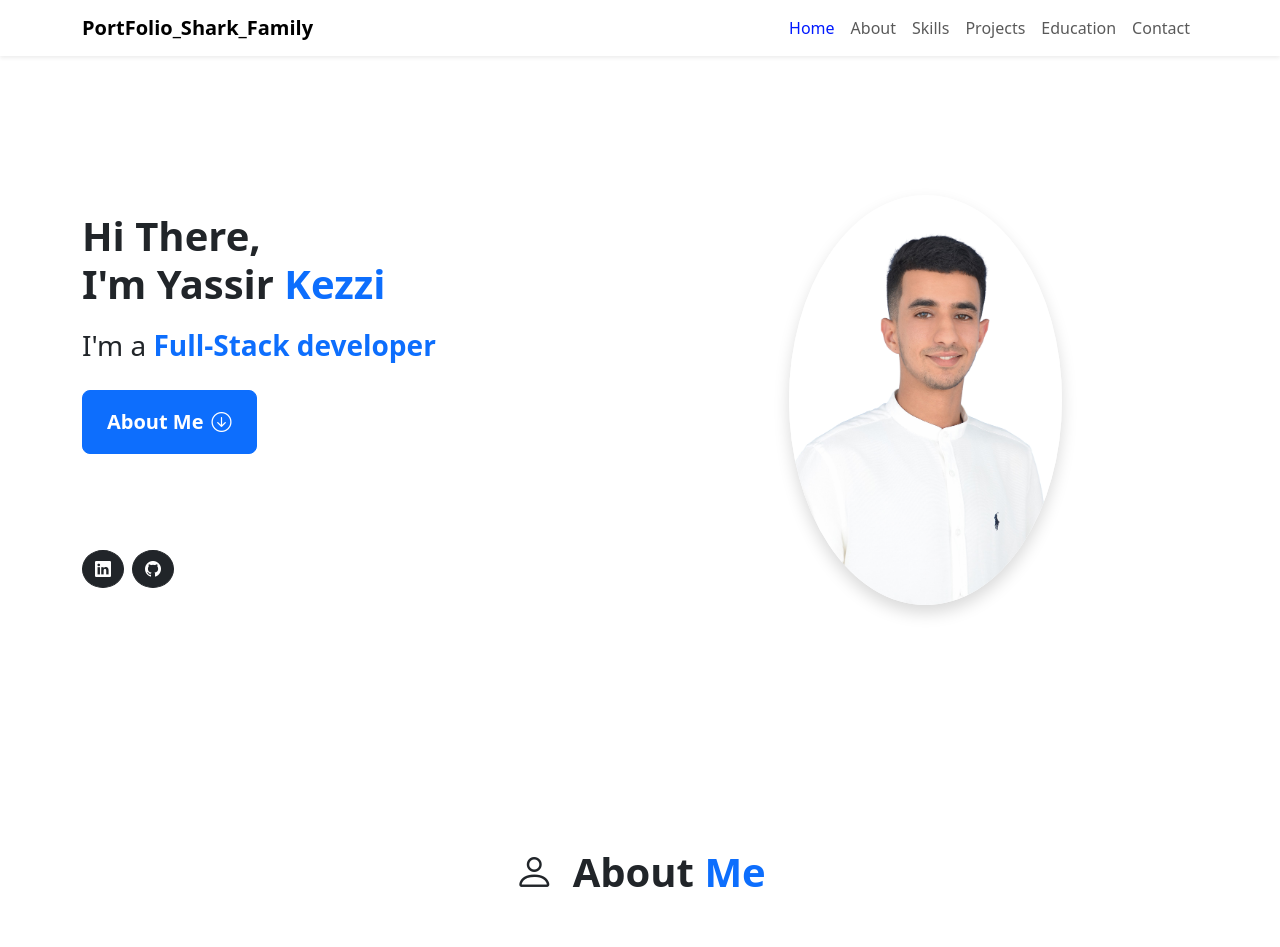
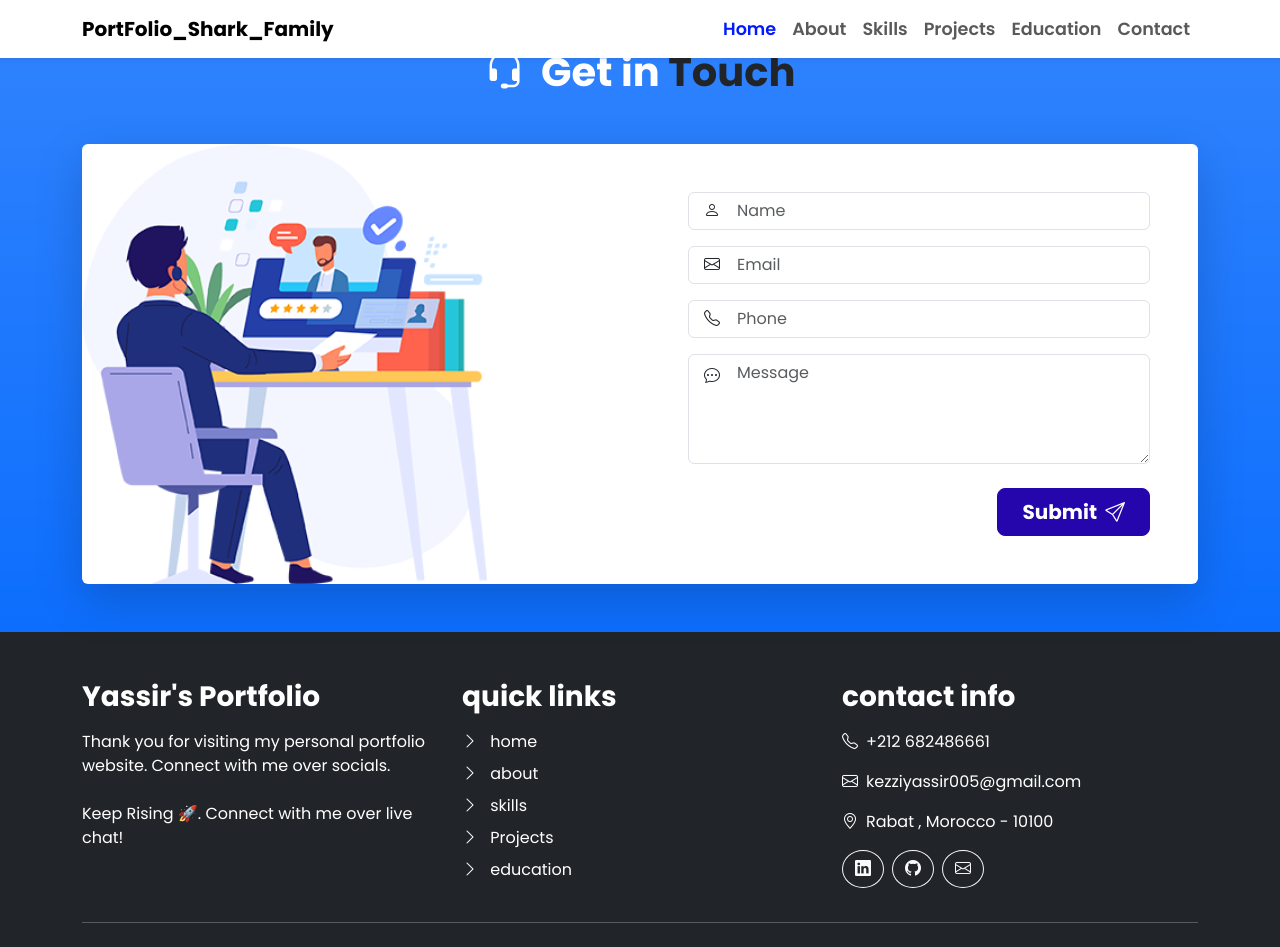
Before and after one commit to Yassir-kezzi/Portfolio_Yassir-kezzi, a React (Vite) app: page /contact in a window 1280 px wide. Shown: the top 947 px of the page. Built offline with nearby package versions, Linux system fonts and the light colour scheme.

Commit message:
add react router command

```diff
--- a/package.json
+++ b/package.json
@@ -14,7 +14,8 @@
     "bootstrap": "^5.3.8",
     "bootstrap-icons": "^1.13.1",
     "react": "^19.1.1",
-    "react-dom": "^19.1.1"
+    "react-dom": "^19.1.1",
+    "react-router-dom": "^7.12.0"
   },
   "devDependencies": {
     "@eslint/js": "^9.36.0",
--- a/src/App.jsx
+++ b/src/App.jsx
@@ -1,5 +1,4 @@
-
-import './App.css'
+import { BrowserRouter as Router, Routes, Route } from 'react-router-dom';
 import Navbar from './Yassir_kezzi_PortFolio/Navbar';
 import Hero from './Yassir_kezzi_PortFolio/Hero';
 import About from './Yassir_kezzi_PortFolio/About';
@@ -9,21 +8,31 @@
 import Contact from './Yassir_kezzi_PortFolio/Contact';
 import Footer from './Yassir_kezzi_PortFolio/Footer';
 
-
 function App() {
   return (
-
-    <div>
-      <Navbar/>
-      <Hero/>
-      <About/>
-      <Skills/>
-      <Projects/>
-      <Education/>
-      <Contact/>
-      <Footer/>
-
-    </div>
+    <Router>
+      <div className="App">
+        <Navbar />
+        <Routes>
+          <Route path="/" element={
+            <>
+              <Hero />
+              <About />
+              <Skills />
+              <Projects />
+              <Education />
+              <Contact />
+            </>
+          } />
+          <Route path="/about" element={<About />} />
+          <Route path="/skills" element={<Skills />} />
+          <Route path="/projects" element={<Projects />} />
+          <Route path="/education" element={<Education />} />
+          <Route path="/contact" element={<Contact />} />
+        </Routes>
+        <Footer />
+      </div>
+    </Router>
   );
 }
 
--- a/src/Yassir_kezzi_PortFolio/Footer.jsx
+++ b/src/Yassir_kezzi_PortFolio/Footer.jsx
@@ -1,4 +1,4 @@
-
+import { Link } from 'react-router-dom';
 let Footer = () => {
   return (
     <footer className="bg-dark text-white py-5">
@@ -11,11 +11,31 @@
           <div className="col-lg-4 mb-4 mb-lg-0">
             <h3 className="fw-bold mb-3">quick links</h3>
             <ul className="list-unstyled">
-              <li className="mb-2"><a href="#home" className="text-white text-decoration-none"><i className="bi bi-chevron-right me-2"></i> home</a></li>
-              <li className="mb-2"><a href="#about" className="text-white text-decoration-none"><i className="bi bi-chevron-right me-2"></i> about</a></li>
-              <li className="mb-2"><a href="#skills" className="text-white text-decoration-none"><i className="bi bi-chevron-right me-2"></i> skills</a></li>
-              <li className="mb-2"><a href="#projects" className="text-white text-decoration-none"><i className="bi bi-chevron-right me-2"></i> Projets</a></li>
-              <li className="mb-2"><a href="#education" className="text-white text-decoration-none"><i className="bi bi-chevron-right me-2"></i> education</a></li>
+              <li className="mb-2">
+                <Link to="/" className="text-white text-decoration-none">
+                  <i className="bi bi-chevron-right me-2"></i> home
+                </Link>
+              </li>
+              <li className="mb-2">
+                <Link to="/about" className="text-white text-decoration-none">
+                  <i className="bi bi-chevron-right me-2"></i> about
+                </Link>
+              </li>
+              <li className="mb-2">
+                <Link to="/skills" className="text-white text-decoration-none">
+                  <i className="bi bi-chevron-right me-2"></i> skills
+                </Link>
+              </li>
+              <li className="mb-2">
+                <Link to="/projects" className="text-white text-decoration-none">
+                  <i className="bi bi-chevron-right me-2"></i> Projects
+                </Link>
+              </li>
+              <li className="mb-2">
+                <Link to="/education" className="text-white text-decoration-none">
+                  <i className="bi bi-chevron-right me-2"></i> education
+                </Link>
+              </li>
             </ul>
           </div>
           <div className="col-lg-4 mb-4 mb-lg-0">
--- a/src/Yassir_kezzi_PortFolio/Hero.jsx
+++ b/src/Yassir_kezzi_PortFolio/Hero.jsx
@@ -1,5 +1,5 @@
-
-const Hero = () => {
+import { Link } from 'react-router-dom';
+let Hero = () => {
   return (
     <section id="home" className="d-flex align-items-center min-vh-100 py-5">
       <div className="container">
@@ -11,10 +11,10 @@
             <p className="fs-3 mb-4">
               I'm a <span className="text-primary fw-bold">Full-Stack developer</span>
             </p>
-            <a href="#about" className="btn btn-primary btn-lg px-4 py-3 mb-5">
+            <Link to="/about" className="btn btn-primary btn-lg px-4 py-3 mb-5">
               <span className="fw-bold me-2">About Me</span>
-              <i  className="bi bi-arrow-down-circle"></i>
-            </a>
+              <i className="bi bi-arrow-down-circle"></i>
+            </Link>
             <div className="social-icons mt-5">
               <a className="btn btn-dark rounded-circle me-2" href="https://www.linkedin.com/in/yassir-kezzi-530383283/" target="_blank" >
                 <i className="bi bi-linkedin"></i>
--- a/src/Yassir_kezzi_PortFolio/Navbar.jsx
+++ b/src/Yassir_kezzi_PortFolio/Navbar.jsx
@@ -1,3 +1,4 @@
+import { Link } from 'react-router-dom';
 let Navbar = () => {
   return (
     <nav className="navbar navbar-expand-lg navbar-light bg-white fixed-top shadow-sm">
@@ -8,12 +9,24 @@
         </button>
         <div className="collapse navbar-collapse" id="navbarNav">
           <ul className="navbar-nav ms-auto">
-            <li><a className="nav-link active" href="#home">Home</a></li>
-            <li><a className="nav-link" href="#about">About</a></li>
-            <li><a className="nav-link" href="#skills">Skills</a></li>
-            <li><a className="nav-link" href="#projects">Projects</a></li>
-            <li><a className="nav-link" href="#education">Education</a></li>
-            <li><a className="nav-link" href="#contact">Contact</a></li>
+            <li className="nav-item">
+              <Link className="nav-link active" to="/">Home</Link>
+            </li>
+            <li className="nav-item">
+              <Link className="nav-link" to="/about">About</Link>
+            </li>
+            <li className="nav-item">
+              <Link className="nav-link" to="/skills">Skills</Link>
+            </li>
+            <li className="nav-item">
+              <Link className="nav-link" to="/projects">Projects</Link>
+            </li>
+            <li className="nav-item">
+              <Link className="nav-link" to="/education">Education</Link>
+            </li>
+            <li className="nav-item">
+              <Link className="nav-link" to="/contact">Contact</Link>
+            </li>
           </ul>
         </div>
       </div>
```
Also changed, not shown: 1 other file (tests, documents, lock files or other folders).
